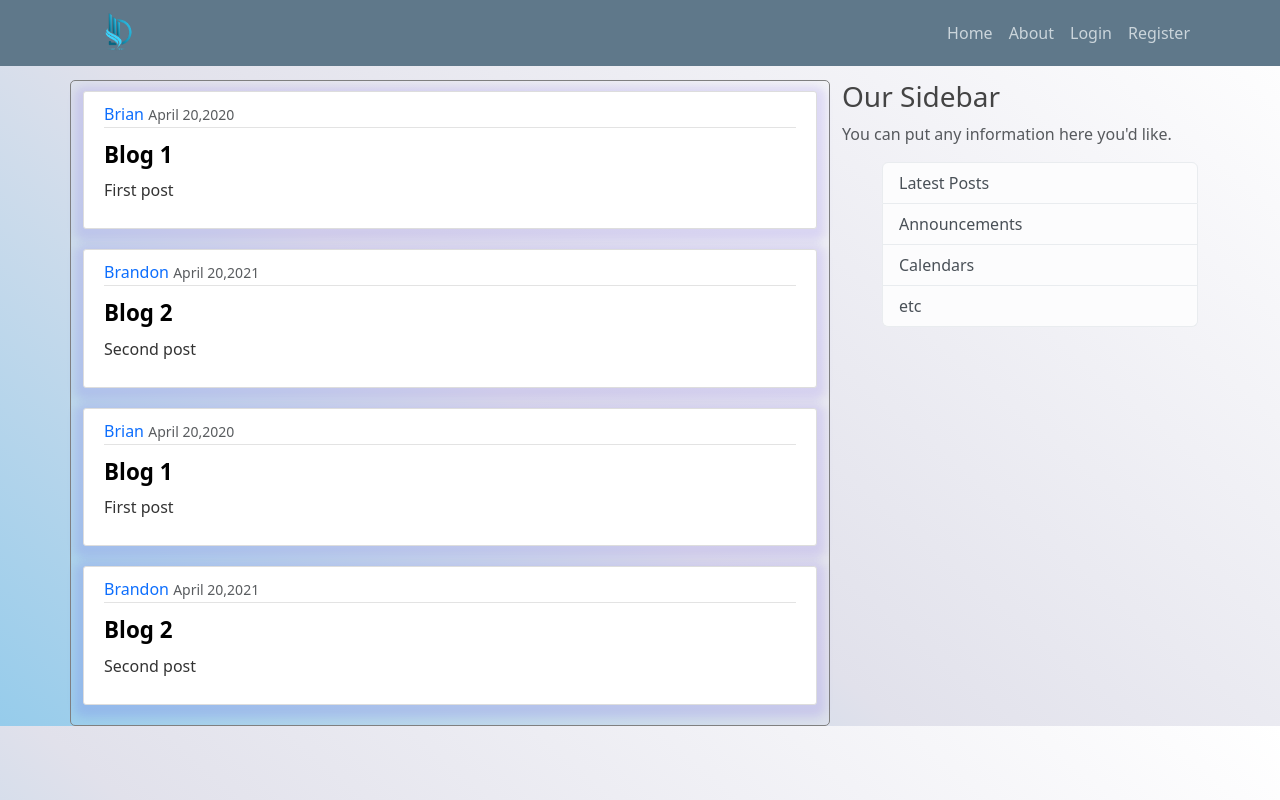
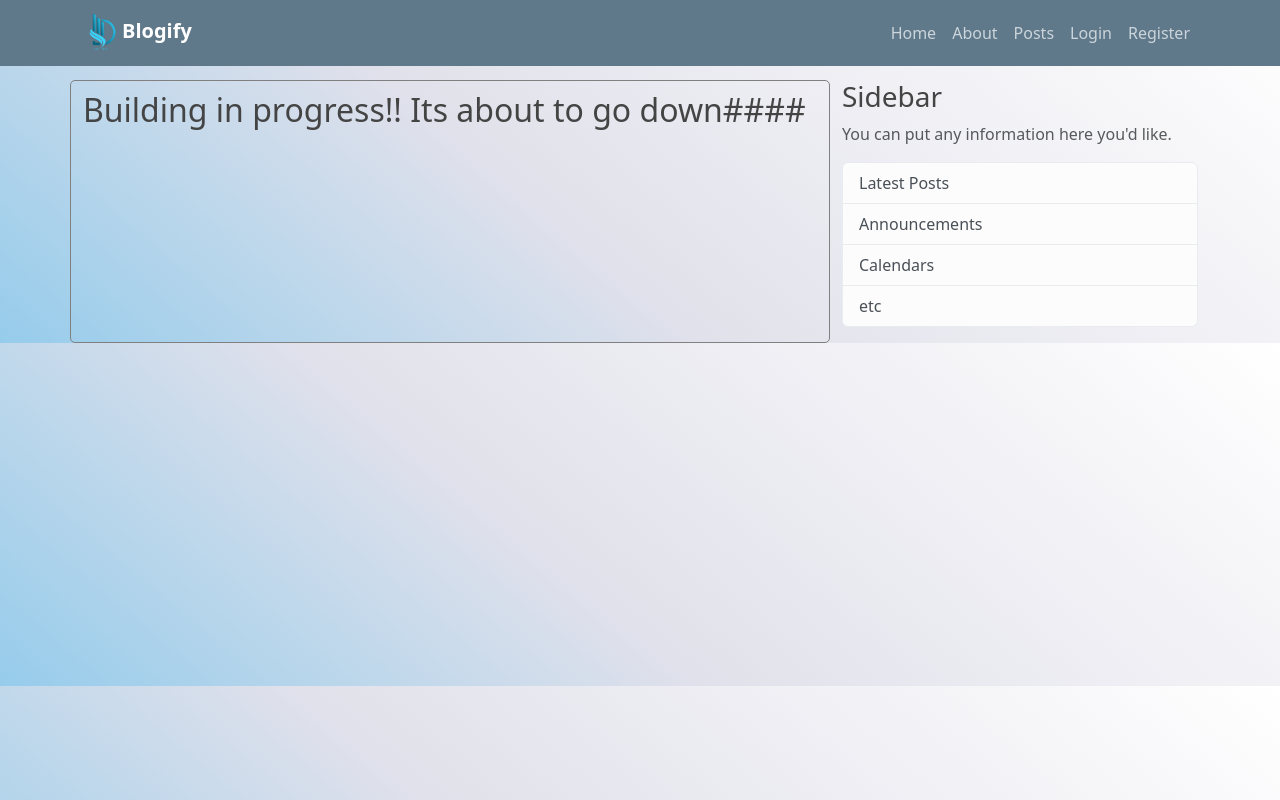
Before and after one commit to BrianKimurgor/Blogify, a Flask app: page / in a window 1280 px wide. Run offline with Flask 2, Linux system fonts and the light colour scheme; some libraries are stand-ins or nearby versions.

Commit message:
structuring the project folder and setting up home page

```diff
--- a/Blogify/app.py
+++ b/Blogify/route.py
@@ -1,9 +1,7 @@
 from flask import Flask, render_template, flash, redirect, url_for
+from Blogify import app
 from datetime import datetime
 
-#from flask_login import
-
-app = Flask(__name__)
 
 posts = [
     {
@@ -36,7 +34,11 @@ posts = [
 @app.route("/")
 @app.route("/home")
 def home():
-    return render_template('home.html', posts=posts)
+    return render_template('home.html')
+
+@app.route("/post")
+def blogPost():
+    return render_template('posts.html', posts=posts)
 
 
 @app.route("/about")
@@ -50,10 +52,4 @@ def register():
 
 @app.route("/login", methods=['GET', 'POST'] )
 def login():
-
-
-            return render_template('login.html', title='Login')
-
-
-if __name__ == '__main__':
-       app.run(debug=True)
+    return render_template('login.html', title='Login')
--- a/Blogify/static/main.css
+++ b/Blogify/static/main.css
@@ -50,7 +50,6 @@ body {
   .content{
     background: #ffffff;
     box-shadow: 0 4px 8px 8px rgba(48, 6, 237, 0.1);
-    border: 1px solid #dddddd;
     border-radius: 3px;
     margin-bottom: 20px;
     font-weight: 500;
@@ -67,7 +66,6 @@ body {
   .media{
     background: #ffffff;
     box-shadow: 0 4px 8px 8px rgba(48, 6, 237, 0.1);
-    border: 1px solid #dddddd;
     border-radius: 3px;
     margin-bottom: 20px;
     font-weight: 500;
--- a/Blogify/templates/home.html
+++ b/Blogify/templates/home.html
@@ -1,15 +1,6 @@
 {% extends "main.html" %}
 {% block content %}
-    {% for post in posts %}
-        <article class="media content-section">
-          <div class="media-body">
-            <div class="article-metadata">
-              <a class="mr-2" href="#">{{ post.author }}</a>
-              <small class="text-muted">{{ post.date_posted }}</small>
-            </div>
-            <h2><a class="article-title" href="#">{{ post.title }}</a></h2>
-            <p class="article-content">{{ post.content }}</p>
-          </div>
-        </article>
-    {% endfor %}
+    <div>
+      <h2>Building in progress!! Its about to go down####</h2>
+    </div>
 {% endblock content %}
--- a/Blogify/templates/main.html
+++ b/Blogify/templates/main.html
@@ -7,7 +7,7 @@
     <link rel="icon" type="image/vnd.microsoft.icon" href="{{ url_for('static', filename='favicon.ico') }}">
 
     <!-- Bootstrap CSS -->
-    <link rel="stylesheet" href="https://cdn.jsdelivr.net/npm/bootstrap@5.3.3/dist/css/bootstrap.rtl.min.css" integrity="sha384-dpuaG1suU0eT09tx5plTaGMLBsfDLzUCCUXOY2j/LSvXYuG6Bqs43ALlhIqAJVRb" crossorigin="anonymous">
+    <link href="https://cdn.jsdelivr.net/npm/bootstrap@5.3.2/dist/css/bootstrap.min.css" rel="stylesheet" integrity="sha384-T3c6CoIi6uLrA9TneNEoa7RxnatzjcDSCmG1MXxSR1GAsXEV/Dwwykc2MPK8M2HN" crossorigin="anonymous">
     <link rel="stylesheet" type="text/css" href="{{ url_for('static', filename='main.css') }}">
 
     {% if title %}
@@ -20,8 +20,7 @@
     <header class="site-header">
       <nav class="navbar navbar-expand-md navbar-dark bg-steel fixed-top">
         <div class="container">
-          <a class="navbar-brand mr-4" href="/"><img class="image" src="{{ url_for('static', filename='images/logo.png') }}">
-          </a>
+          <a class="navbar-brand mr-4" href="/"><img class="image" src="{{ url_for('static', filename='images/logo.png') }}">Blogify</a>
           <button class="navbar-toggler" type="button" data-toggle="collapse" data-target="#navbarToggle" aria-controls="navbarToggle" aria-expanded="false" aria-label="Toggle navigation">
             <span class="navbar-toggler-icon"></span>
           </button>
@@ -29,6 +28,7 @@
             <div class="navbar-nav mr-auto">
               <a class="nav-item nav-link" href="{{url_for('home')}}">Home</a>
               <a class="nav-item nav-link" href="{{url_for('about')}}">About</a>
+              <a class="nav-item nav-link" href="{{url_for('blogPost')}}">Posts</a>
             <!-- Navbar Right Side -->
             <!--<div class="navbar-nav">-->
               <a class="nav-item nav-link" href="{{url_for('login')}}">Login</a>
@@ -42,11 +42,11 @@
     <!-- container start -->
     <main role="main" class="container">
       <div class="row">
-        <div class="col-md-8 radii">
-          {% with messages = get_flashed_messages(with_categories=true )%}
+        <div class="col-md-8">
+          {% with messages = get_flashed_messages(with_categories=true) %}
             {% if messages %}
               {% for category, message in messages %}
-                    <div class="alert alert-{{category}}">
+                <div class="alert alert-{{ category }}">
                     {{ message }}
                 </div>
               {% endfor %}
@@ -56,7 +56,7 @@
         </div>
         <div class="col-md-4">
           <div class="content-section">
-      <h3>Our Sidebar</h3>
+            <h3>Sidebar</h3>
             <p class='text-muted'>You can put any information here you'd like.
               <ul class="list-group">
                 <li class="list-group-item list-group-item-light">Latest Posts</li>
@@ -69,11 +69,11 @@
         </div>
       </div>
     </main>
+
 <!-- Optional JavaScript -->
 <!-- jQuery first, then Popper.js, then Bootstrap JS -->
-<script src="https://code.jquery.com/jquery-3.2.1.slim.min.js"></script>
-<script src="https://cdnjs.cloudflare.com/ajax/libs/popper.js/1.12.9/umd/popper.min.js"></script>
-<script src="https://maxcdn.bootstrapcdn.com/bootstrap/4.0.0/js/bootstrap.min.js"></script>
-<script src="https://cdn.jsdelivr.net/npm/bootstrap@5.3.3/dist/js/bootstrap.bundle.min.js" integrity="sha384-YvpcrYf0tY3lHB60NNkmXc5s9fDVZLESaAA55NDzOxhy9GkcIdslK1eN7N6jIeHz" crossorigin="anonymous"></script>
+<script src="https://cdn.jsdelivr.net/npm/@popperjs/core@2.11.8/dist/umd/popper.min.js" integrity="sha384-I7E8VVD/ismYTF4hNIPjVp/Zjvgyol6VFvRkX/vR+Vc4jQkC+hVqc2pM8ODewa9r" crossorigin="anonymous"></script>
+    <script src="https://cdn.jsdelivr.net/npm/bootstrap@5.3.2/dist/js/bootstrap.min.js" integrity="sha384-BBtl+eGJRgqQAUMxJ7pMwbEyER4l1g+O15P+16Ep7Q9Q+zqX6gSbd85u4mG4QzX+" crossorigin="anonymous"></script>
+    <script src="https://kit.fontawesome.com/d1e0a0909b.js" crossorigin="anonymous"></script>
 </body>
 </html>
--- /dev/null
+++ b/app.py
@@ -0,0 +1,5 @@
+from Blogify import app
+
+
+if __name__ == '__main__':
+       app.run(debug=True)
```
Also changed, not shown: Blogify/__init__.py (added, +7 -0 lines), Blogify/templates/posts.html (added, +15 -0 lines), Blogify/form.py (added), Blogify/model.py (added), __init__.py (added). Lines whose indentation alone changed are shown as unchanged.
